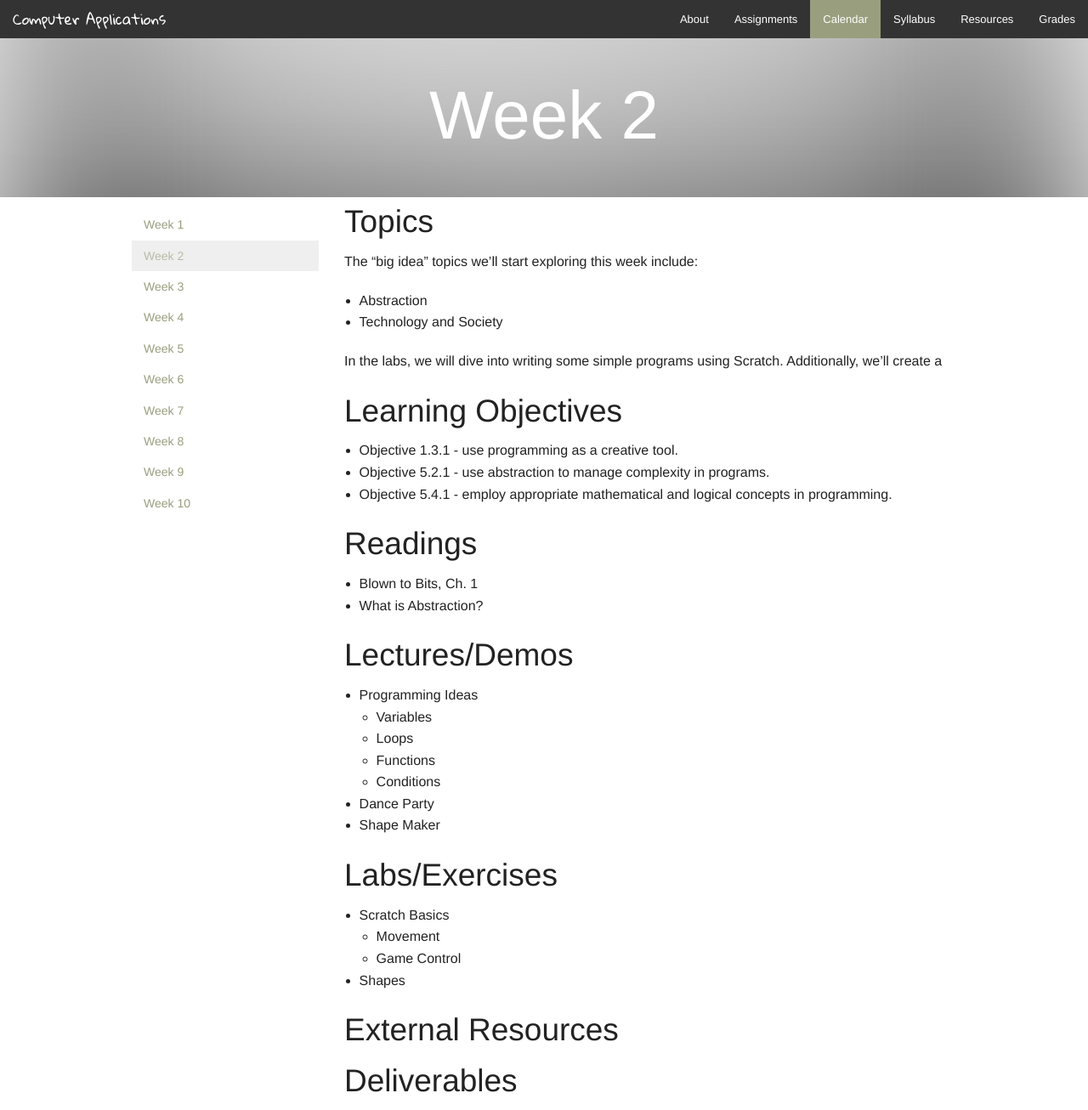
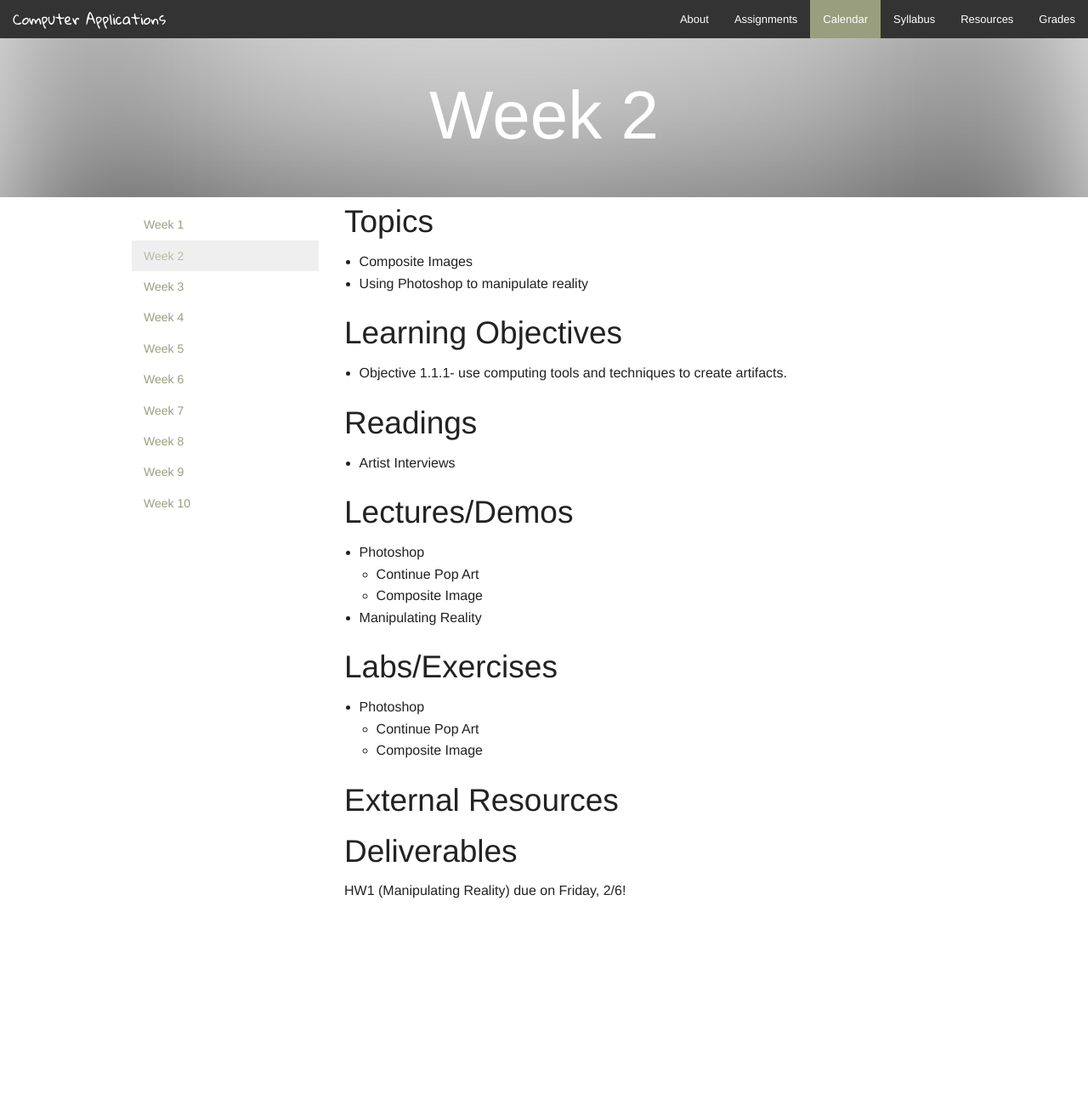
Before and after one commit to mr-shafiei/computer-applications, a Jekyll site: the page built from sections/calendar/_posts/2015-02-02-Week-2.md, in a window 1280 px wide. Shown: the whole page at 85% size. Built offline with Jekyll 4.4.1, drawn with Linux system fonts in a browser that asks for light colours; some web fonts are replaced; Markdown is read by kramdown in place of the engine named in the settings; after the commit the page ends 1081 px from its top, so only the background shows below that.

Commit message:
Update schedule

```diff
--- a/sections/calendar/_posts/2015-02-02-Week-2.md
+++ b/sections/calendar/_posts/2015-02-02-Week-2.md
@@ -1,6 +1,6 @@
 ---
 title:        Week 2
-subtitle:    Abstraction
+subtitle:
 ---
 
 
@@ -8,51 +8,40 @@ subtitle:    Abstraction
 Topics
 -------
 
-The "big idea" topics we'll start exploring this week include:
+- Composite Images
+- Using Photoshop to manipulate reality
 
-- Abstraction
-- Technology and Society
-
-In the labs, we will dive into writing some simple programs using Scratch.  Additionally, we'll create a
 
 
 Learning Objectives
 -------------------
 
- * Objective 1.3.1 - use programming as a creative tool.
- * Objective 5.2.1 - use abstraction to manage complexity in programs.
- * Objective 5.4.1 - employ appropriate mathematical and logical concepts in programming.
+ * Objective 1.1.1- use computing tools and techniques to create artifacts.
 
 
 
 Readings
 ---------
 
-- Blown to Bits, Ch. 1
-- What is Abstraction?
+- Artist Interviews
 
 
 Lectures/Demos
 ---------------
 
-- Programming Ideas
-    - Variables
-    - Loops
-    - Functions
-    - Conditions
-
-- Dance Party
-- Shape Maker
+- Photoshop
+    - Continue Pop Art
+    - Composite Image
+- Manipulating Reality
 
 
 
 Labs/Exercises
 --------------
 
-- Scratch Basics
-    - Movement
-    - Game Control
-- Shapes
+- Photoshop
+    - Continue Pop Art
+    - Composite Image
 
 
 External Resources
@@ -63,3 +52,5 @@ External Resources
 
 Deliverables
 -------------
+
+HW1 (Manipulating Reality) due on Friday, 2/6!
```
Also changed, not shown: sections/calendar/_posts/2015-01-26-Week-1.md (+14 -7 lines).
